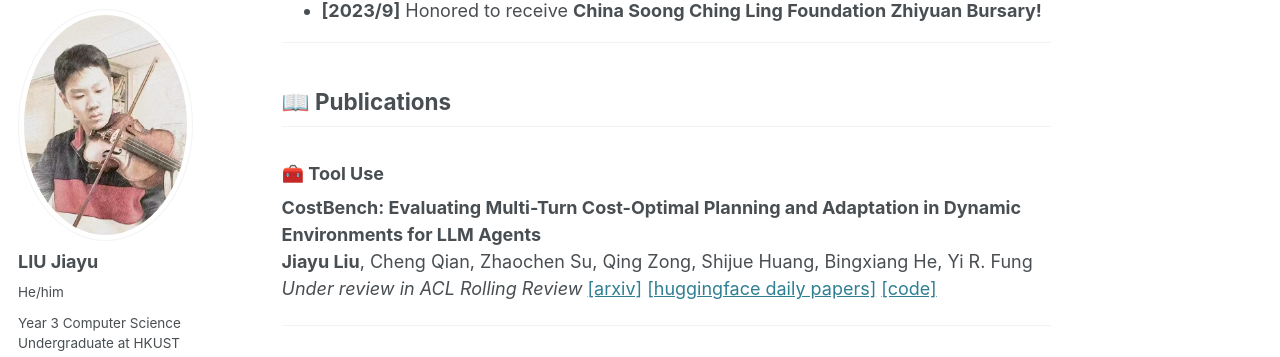
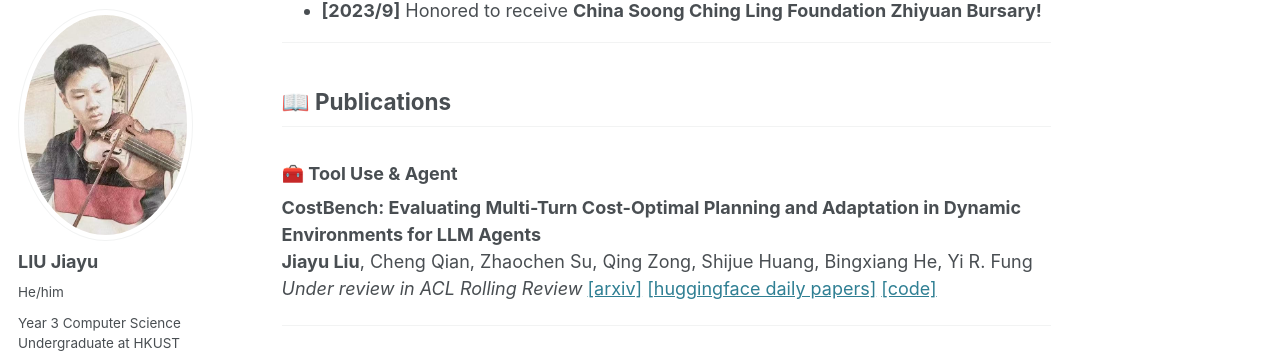
Before and after one commit to JiayuJeff/JiayuJeff.github.io, a Jekyll site: the page built from _pages/about.md, in a window 1280 px wide and 900 px high, scrolled down 1284 px. Shown: the part 97-454 px from the top of the window. Built offline with Jekyll 4.4.1, drawn with Linux system fonts in a browser that asks for light colours; some web fonts are replaced.

Commit message:
Update about.md

```diff
--- a/_pages/about.md
+++ b/_pages/about.md
@@ -43,7 +43,7 @@ Here is my [google Scholar](https://scholar.google.com/citations?user=PIQxhfMAAA
 
 ## 📖 Publications
 
-### 🧰 Tool Use
+### 🧰 Tool Use & Agent
 
 **CostBench: Evaluating Multi-Turn Cost-Optimal Planning and Adaptation in Dynamic Environments for LLM Agents**
 **Jiayu Liu**, Cheng Qian, Zhaochen Su, Qing Zong, Shijue Huang, Bingxiang He, Yi R. Fung
```
